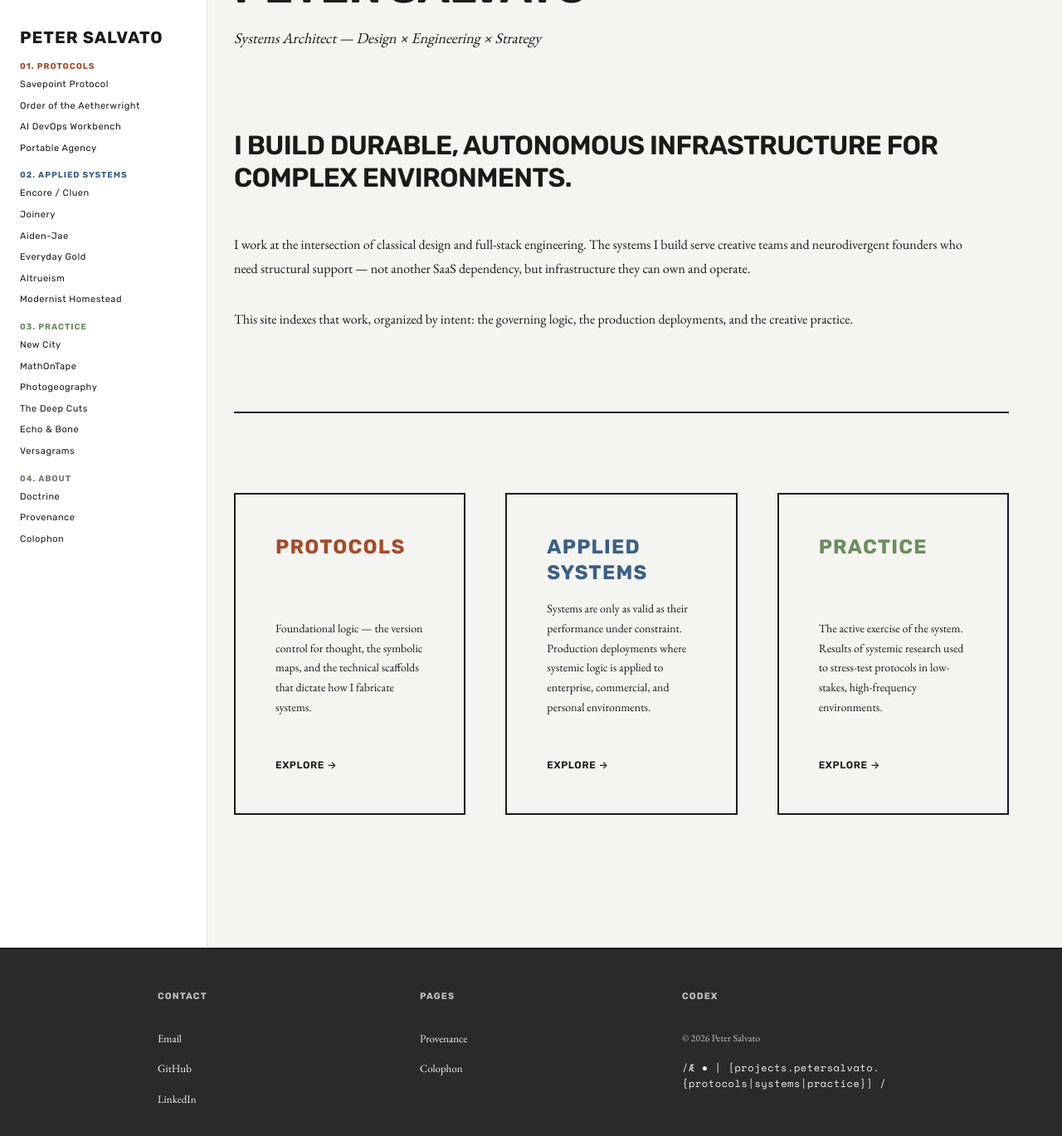
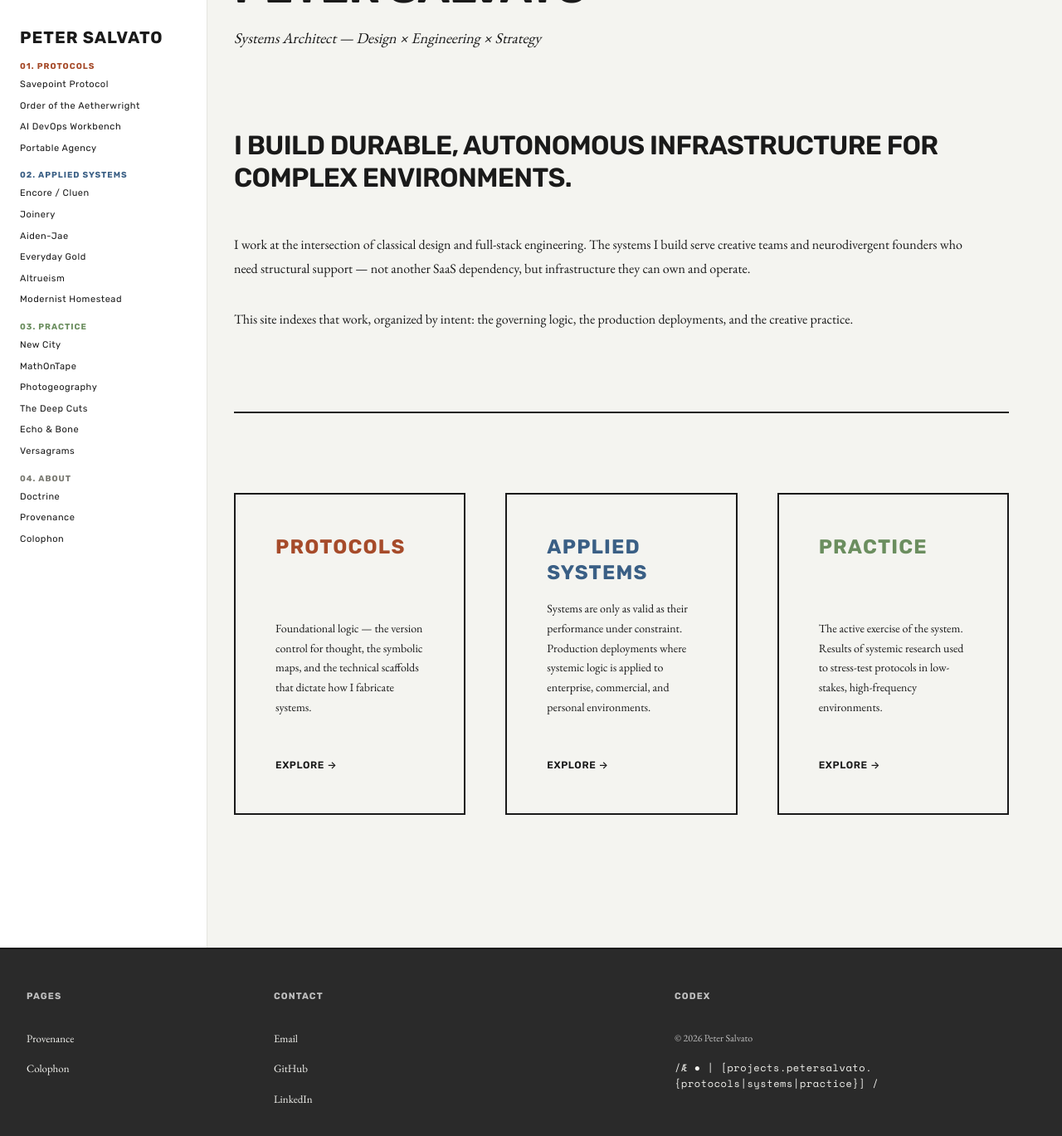
Before and after one commit to PeterSalvato/petersalvato-constellation, a Jekyll site: the page built from index.md, in a window 1280 px wide and 1400 px high, scrolled down 110 px. Shown: the top 1369 px of the window at 83% size. Built offline with Jekyll 4.4.1, drawn with Linux system fonts in a browser that asks for light colours.

Commit message:
Restructure footer: Pages column aligns with sidebar, replaces bottom of primary nav

```diff
--- a/_includes/footer.html
+++ b/_includes/footer.html
@@ -1,6 +1,15 @@
 <footer class="system-footer">
     <div class="footer-columns">
-        <!-- Column 1: Contact & Socials -->
+        <!-- Column 1: Pages (aligns with sidebar nav) -->
+        <div class="footer-column footer-pages">
+            <h4>Pages</h4>
+            <ul>
+                <li><a href="{{ '/provenance' | relative_url }}">Provenance</a></li>
+                <li><a href="{{ '/practice/colophon' | relative_url }}">Colophon</a></li>
+            </ul>
+        </div>
+
+        <!-- Column 2: Contact & Socials -->
         <div class="footer-column">
             <h4>Contact</h4>
             <ul>
@@ -8,15 +17,6 @@
                 {% for link in site.data.index.contact.links %}
                 <li><a href="{{ link.url }}" target="_blank" rel="noopener">{{ link.title }}</a></li>
                 {% endfor %}
-            </ul>
-        </div>
-
-        <!-- Column 2: Meta Pages -->
-        <div class="footer-column">
-            <h4>Pages</h4>
-            <ul>
-                <li><a href="{{ '/provenance' | relative_url }}">Provenance</a></li>
-                <li><a href="{{ '/practice/colophon' | relative_url }}">Colophon</a></li>
             </ul>
         </div>
 
--- a/assets/css/main.scss
+++ b/assets/css/main.scss
@@ -328,10 +328,14 @@ footer {
 
   .footer-columns {
     display: grid;
-    grid-template-columns: repeat(3, 1fr);
+    grid-template-columns: $sidebar-width 1fr 1fr;
     gap: $gap-xlarge;
-    max-width: 900px;
     width: 100%;
+    max-width: none;
+  }
+
+  .footer-pages {
+    margin-left: 0;
   }
 
   .footer-column {
```
